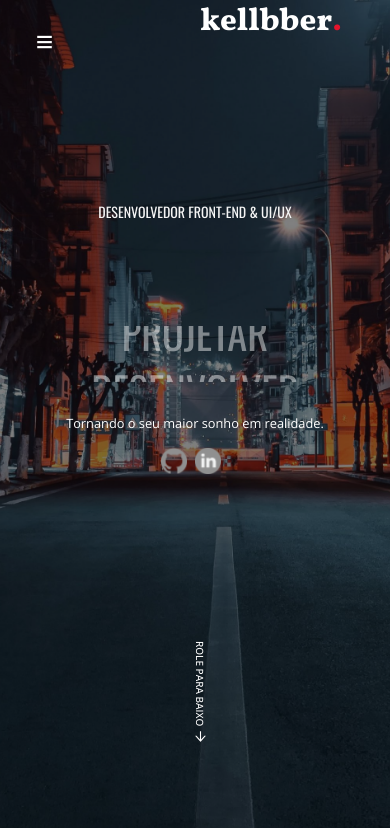
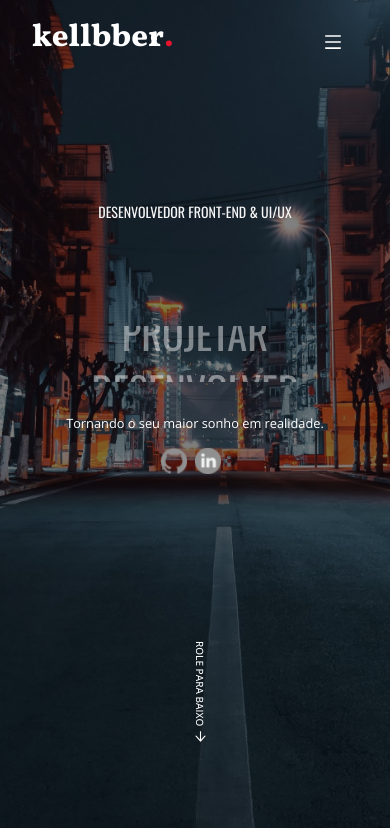
Before and after one commit to Kellbber/landing-one, a React (Vite) app: page / in a window 390 px wide. Shown: the top 828 px of the page. Built offline with nearby package versions, Linux system fonts and the light colour scheme.

Commit message:
fix(header): finished responsive

```diff
--- a/src/components/Header/index.tsx
+++ b/src/components/Header/index.tsx
@@ -1,7 +1,8 @@
 import React from "react";
 import * as S from "./style";
 import { useState } from "react";
-
+import {AiOutlineMenu} from 'react-icons/ai'
+import {MdOutlineFullscreenExit} from 'react-icons/md'
 type Action = {
   action: boolean;
 };
@@ -16,6 +17,11 @@ const Header = ({ action }: Action) => {
       style={{ backgroundColor: action ? "rgba(66,65,65,0.9)" : "transparent" }}
     >
       <S.NavbarInnerContainer>
+        <S.rightContainer>
+          <S.logo>
+            kellbber <S.point>.</S.point>
+          </S.logo>
+        </S.rightContainer>
         <S.leftContainer>
           <S.NavbarLinkContainer>
             <S.NavbarLink href="#HOME">HOME</S.NavbarLink>
@@ -25,15 +31,10 @@ const Header = ({ action }: Action) => {
             <S.OpenLinksButton onClick={()=>{
               setExtend((curr)=>!curr)
               }}>
-                {extend? <>&#10005;</>:<>&#8801;</>}
+                {extend? <MdOutlineFullscreenExit size={20}/>:<AiOutlineMenu size={20}/>}
               </S.OpenLinksButton>
           </S.NavbarLinkContainer>
            </S.leftContainer>
-        <S.rightContainer>
-          <S.logo>
-            kellbber <S.point>.</S.point>
-          </S.logo>
-        </S.rightContainer>
       </S.NavbarInnerContainer>
       {extend &&(
       <S.NavbarExtendContainer>
--- a/src/components/Header/style.ts
+++ b/src/components/Header/style.ts
@@ -15,22 +15,24 @@ export const leftContainer = styled.div`
   flex: 70%;
   display: flex;
   align-items: center;
-  padding-left: 5%;
+  justify-content: flex-end;
+  margin-right: 2rem;
+
 `;
 
 export const rightContainer = styled.div`
   flex: 30%;
   display: flex;
-  justify-content: flex-end;
-  padding-left: 50px;
+  margin-left: 1rem;
+  margin-top: 1rem;
 `;
 
 export const NavbarExtendContainer = styled.div`
 display: flex;
 flex-direction: column;
 align-items: center;
-width: 30%;
-align-self: flex-start;
+width: 50%;
+align-self: center;
 margin-top: 2rem;
 border-radius: .2rem;
 background: rgba(66,65,65,0.9);
@@ -95,6 +97,12 @@ export const logo = styled.div`
     font-size: 2rem;
     margin-right: 3rem;
 }
+@media (max-width: 571px){
+  margin-left: 1rem;
+}
+@media (max-width: 380px){
+  margin-left: 2rem;
+}
   `}
 `;
 export const point = styled.p`
```
